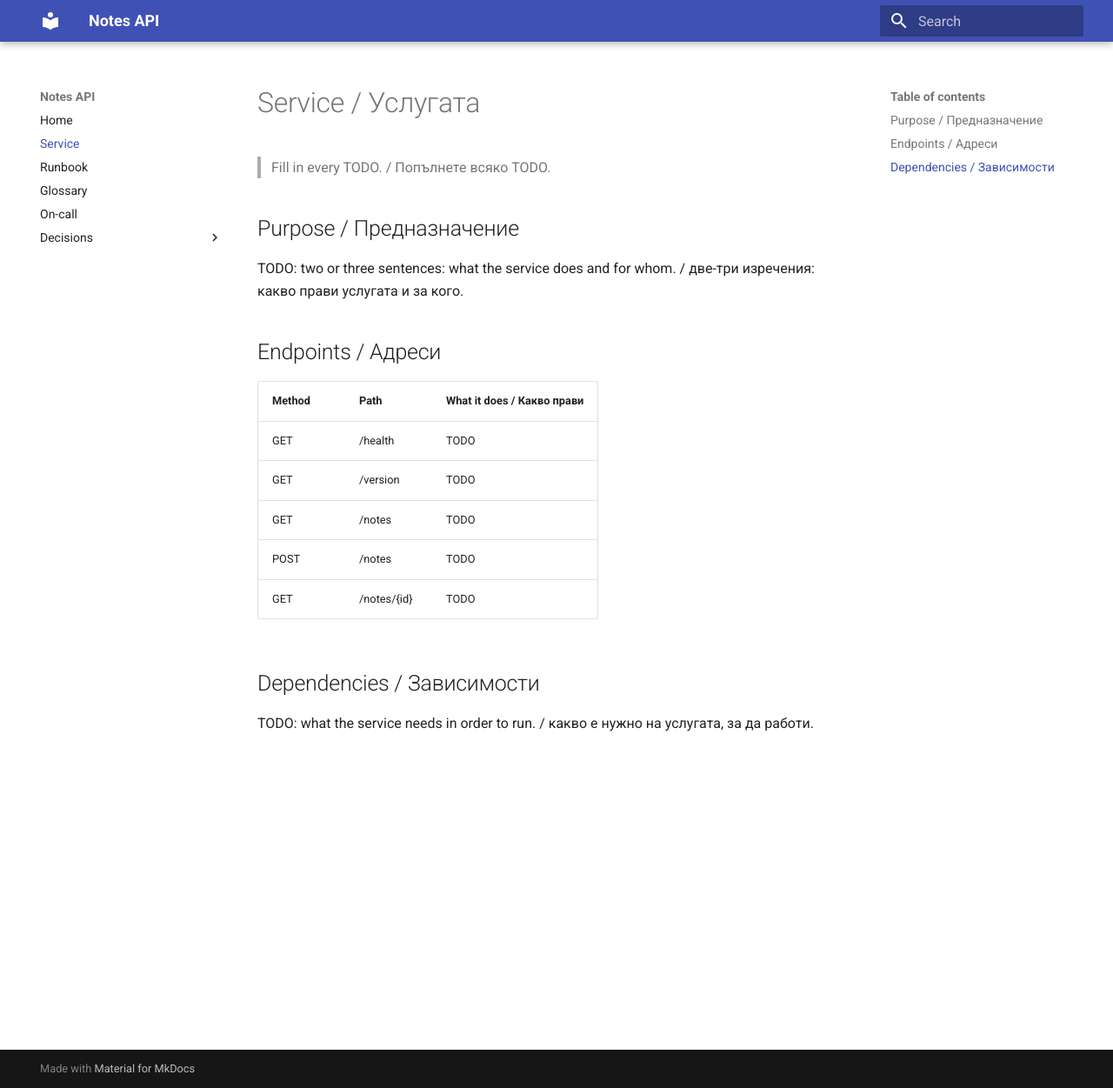
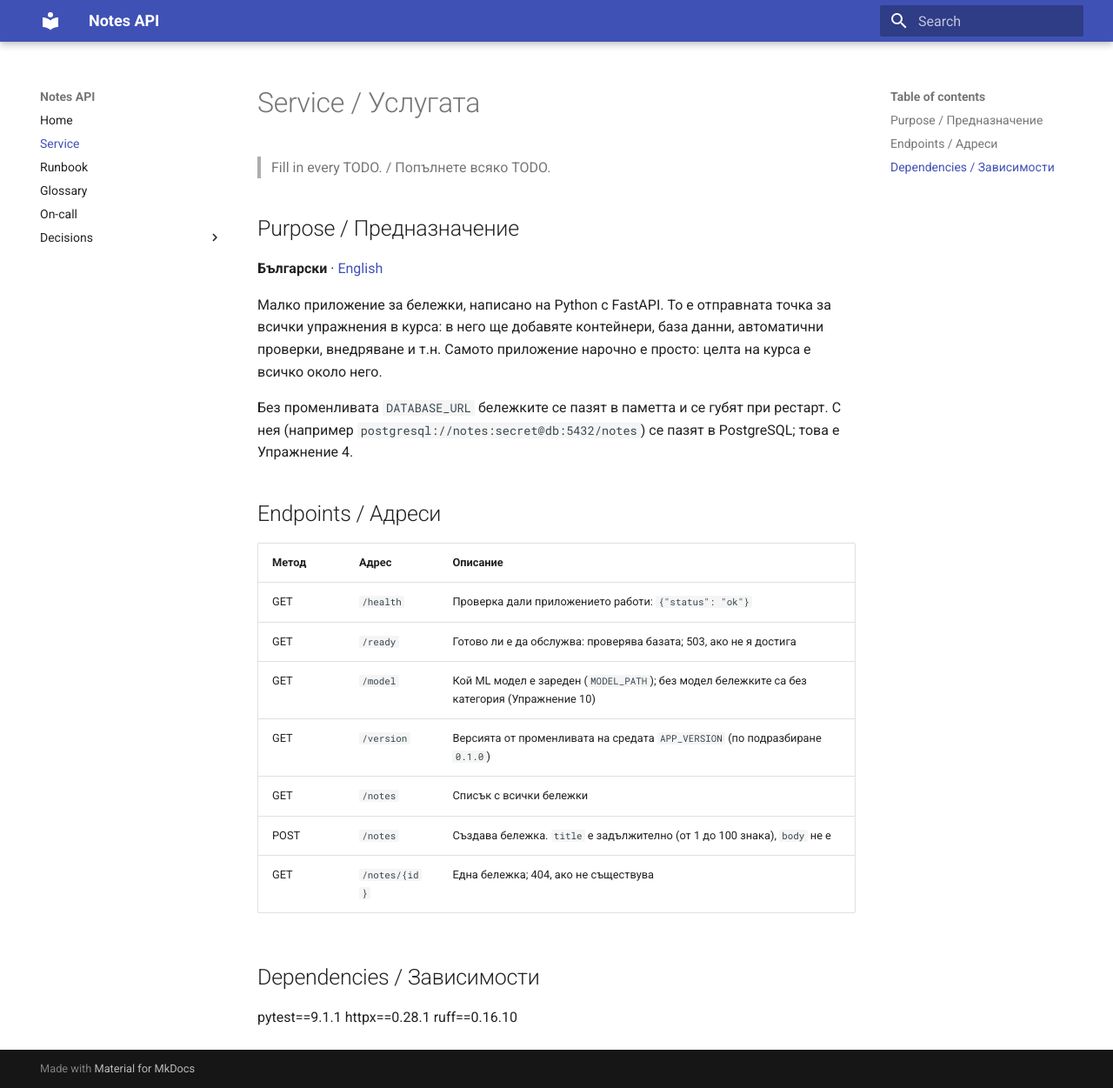
Before and after one commit to Lachezar-Y-Velinov/devops-labs, an MkDocs documentation site: the page built from docs/service.md, in a window 1280 px wide and 1251 px high. Shown: the whole window at 87% size. Built offline with MkDocs 1.6.1 and Material for MkDocs 9.7.7, drawn with Linux system fonts in a browser that asks for light colours.

Commit message:
Work on service.md

```diff
--- a/docs/service.md
+++ b/docs/service.md
@@ -4,18 +4,26 @@
 
 ## Purpose / Предназначение
 
-TODO: two or three sentences: what the service does and for whom. / две-три изречения: какво прави услугата и за кого.
+**Български** · [English](#notes-api--devops-course-starter-app)
+
+Малко приложение за бележки, написано на Python с FastAPI. То е отправната точка за всички упражнения в курса: в него ще добавяте контейнери, база данни, автоматични проверки, внедряване и т.н. Самото приложение нарочно е просто: целта на курса е всичко около него.
+
+Без променливата `DATABASE_URL` бележките се пазят в паметта и се губят при рестарт. С нея (например `postgresql://notes:secret@db:5432/notes`) се пазят в PostgreSQL; това е Упражнение 4.
 
 ## Endpoints / Адреси
 
-| Method | Path | What it does / Какво прави |
-|---|---|---|
-| GET | /health | TODO |
-| GET | /version | TODO |
-| GET | /notes | TODO |
-| POST | /notes | TODO |
-| GET | /notes/{id} | TODO |
+| Метод | Адрес | Описание |
+|-------|-------|----------|
+| GET | `/health` | Проверка дали приложението работи: `{"status": "ok"}` |
+| GET | `/ready` | Готово ли е да обслужва: проверява базата; 503, ако не я достига |
+| GET | `/model` | Кой ML модел е зареден (`MODEL_PATH`); без модел бележките са без категория (Упражнение 10) |
+| GET | `/version` | Версията от променливата на средата `APP_VERSION` (по подразбиране `0.1.0`) |
+| GET | `/notes` | Списък с всички бележки |
+| POST | `/notes` | Създава бележка. `title` е задължително (от 1 до 100 знака), `body` не е |
+| GET | `/notes/{id}` | Една бележка; 404, ако не съществува |
 
 ## Dependencies / Зависимости
 
-TODO: what the service needs in order to run. / какво е нужно на услугата, за да работи.
+pytest==9.1.1
+httpx==0.28.1
+ruff==0.16.10
```
